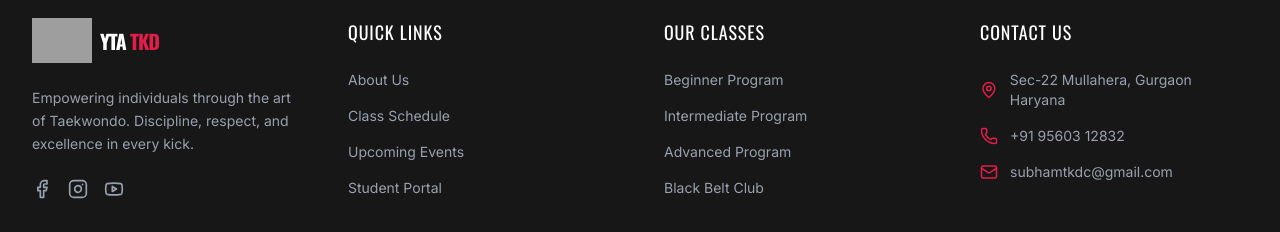
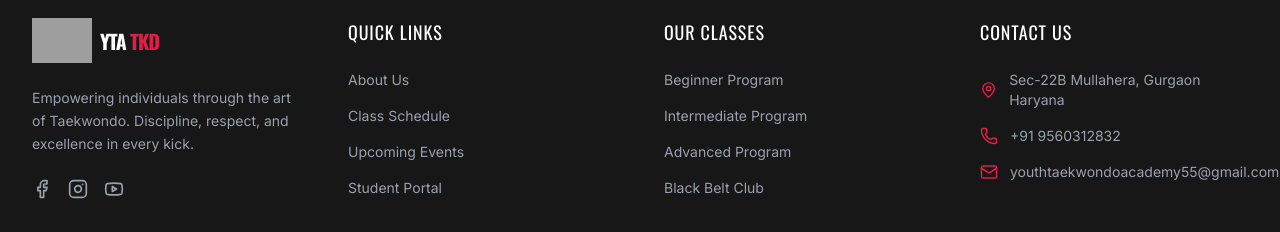
Before and after one commit to Ankit871331/YTA-Frontend, a React (Vite) app: page /admin/login in a window 1280 px wide. Shown: the part 861-1093 px from the top of the page. Built offline with nearby package versions, Linux system fonts and the light colour scheme; no server answers; grey boxes are pictures that could not be loaded.

Commit message:
link added

```diff
--- a/src/components/Footer.jsx
+++ b/src/components/Footer.jsx
@@ -1,5 +1,5 @@
 import { Link } from 'react-router-dom';
-import { Shield, Facebook, Instagram, Twitter, Mail, Phone, MapPin, Youtube  } from 'lucide-react';
+import { Shield, Facebook, Instagram, Twitter, Mail, Phone, MapPin, Youtube } from 'lucide-react';
 
 
 export default function Footer() {
@@ -60,15 +60,24 @@ export default function Footer() {
             <ul className="space-y-4 text-sm text-gray-400">
               <li className="flex items-center space-x-3">
                 <MapPin size={18} className="text-primary" />
-                <span>Sec-22 Mullahera, Gurgaon Haryana</span>
+                <a href="https://maps.app.goo.gl/QrdGbxqyUrsYMHQEA">
+                  <span>Sec-22B Mullahera, Gurgaon Haryana</span>
+                </a>
               </li>
               <li className="flex items-center space-x-3">
                 <Phone size={18} className="text-primary" />
-                <span>+91 95603 12832</span>
+                <a href="tel:+919560312832">
+                  <span>+91 9560312832</span>
+                </a>
               </li>
-              <li className="flex items-center space-x-3">
-                <Mail size={18} className="text-primary" />
-                <span>subhamtkdc@gmail.com</span>
+              <li className="flex items-center space-x-3 ">
+                <Mail size={18} className="text-primary shrink-0" />
+                <a
+                  href="mailto:youthtaekwondoacademy55@gmail.com"
+                  className="hover:text-primary transition-colors"
+                >
+                  youthtaekwondoacademy55@gmail.com
+                </a>
               </li>
             </ul>
           </div>
```
Lines whose indentation alone changed are shown as unchanged.
